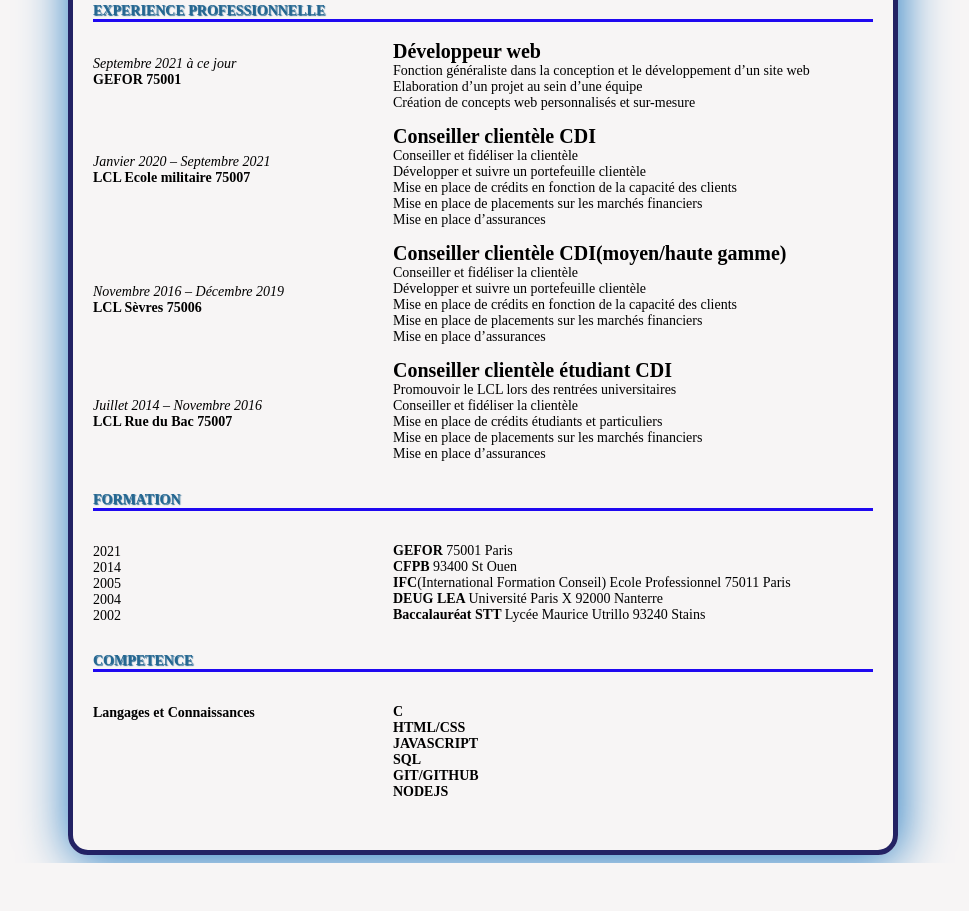
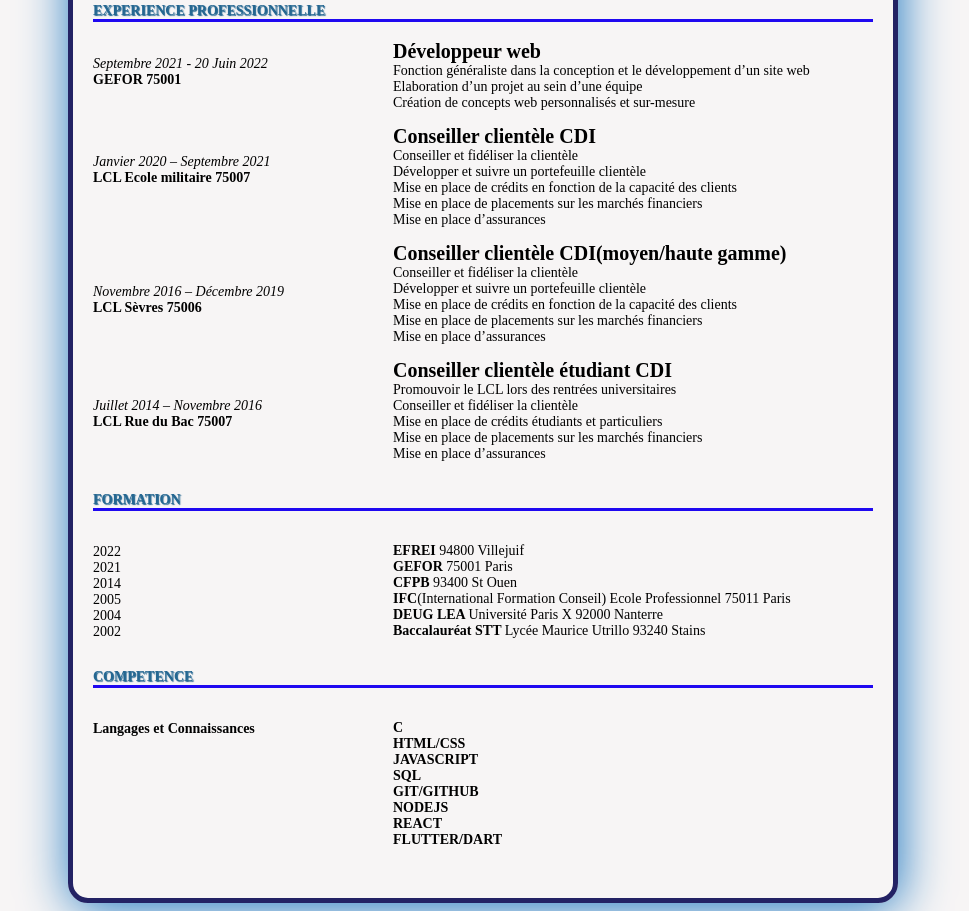
Before and after one commit to tommysyT/Portfolio, a plain HTML site: page CV/cv.html in a window 1280 px wide. Shown: the part 250-1161 px from the top of the page, without its empty margins (157-1126 px from the left). Before the commit the page ends 1113 px from the top, so only its background shows below. Drawn offline with Linux system fonts and the light colour scheme.

```diff
--- a/CV/cv.html
+++ b/CV/cv.html
@@ -24,7 +24,7 @@
                 <div class = "section">
             <h4>EXPERIENCE PROFESSIONNELLE</h4>
                     <div class = "gauche" id ="forma-gauche">
-                        </br><p><em>Septembre 2021 à ce jour</em></br><span class = "ou"><strong>GEFOR 75001</strong></br></br></span></p>
+                        </br><p><em>Septembre 2021 - 20 Juin 2022</em></br><span class = "ou"><strong>GEFOR 75001</strong></br></br></span></p>
                         <p><em> Janvier 2020 – Septembre 2021</em></br><span class = "ou"><strong>LCL Ecole militaire 75007</strong></br><br/></br></br></span></p>
                         <p><em>Novembre 2016 – Décembre 2019</em></br><span class = "ou"><strong>LCL Sèvres 75006</strong><br/></br></br></span></p>
                         <p><em>Juillet 2014 – Novembre 2016</em></br><span class = "ou"></span><strong>LCL Rue du Bac 75007<br/></strong></p>
@@ -61,10 +61,12 @@
                 <div class = "section">
             <h4>FORMATION</h4>
                     <div class = "gauche">
-                        <p>2021<br/>2014</br/>2005<br/>2004<br/>2002<br/></p>
+                        <p>2022</br>2021<br/>2014</br/>2005<br/>2004<br/>2002<br/></p>
                     </div>
                     <div class = "droite" id ="etablissement">
-                        <p><strong> GEFOR</strong> 75001 Paris<br/><strong>CFPB</strong> 93400 St Ouen<br/>
+                        <p> <strong>EFREI</strong> 94800 Villejuif<br/>
+                            <strong>GEFOR</strong> 75001 Paris<br/>
+                            <strong>CFPB</strong> 93400 St Ouen<br/>
                             <strong>IFC</strong>(International Formation Conseil) Ecole Professionnel 75011 Paris<br/>
                             <strong>DEUG LEA </strong>Université Paris X 92000 Nanterre<br/>
                             <strong>Baccalauréat STT </strong>Lycée Maurice Utrillo 93240 Stains</strong><br/>
@@ -77,7 +79,7 @@
                         <p><strong>Langages et Connaissances</strong></p>
                     </div>
                     <div class = "droite" id ="langage">
-                        <p><strong>C<br/>HTML/CSS<br/>JAVASCRIPT<br/>SQL<br/>GIT/GITHUB<br/>NODEJS</br></strong></p>
+                        <p><strong>C<br/>HTML/CSS<br/>JAVASCRIPT<br/>SQL<br/>GIT/GITHUB<br/>NODEJS</br>REACT</br>FLUTTER/DART</br></strong></p>
                     </div>
             </div>
 
```
Also changed, not shown: index.html (+3 -3 lines), img/GanttAvecLegende.PNG (added).
